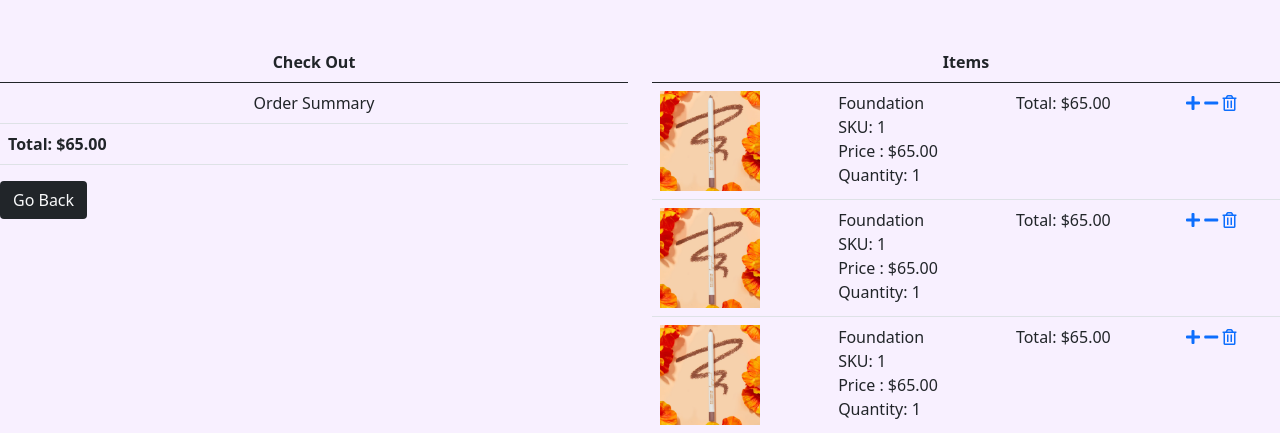
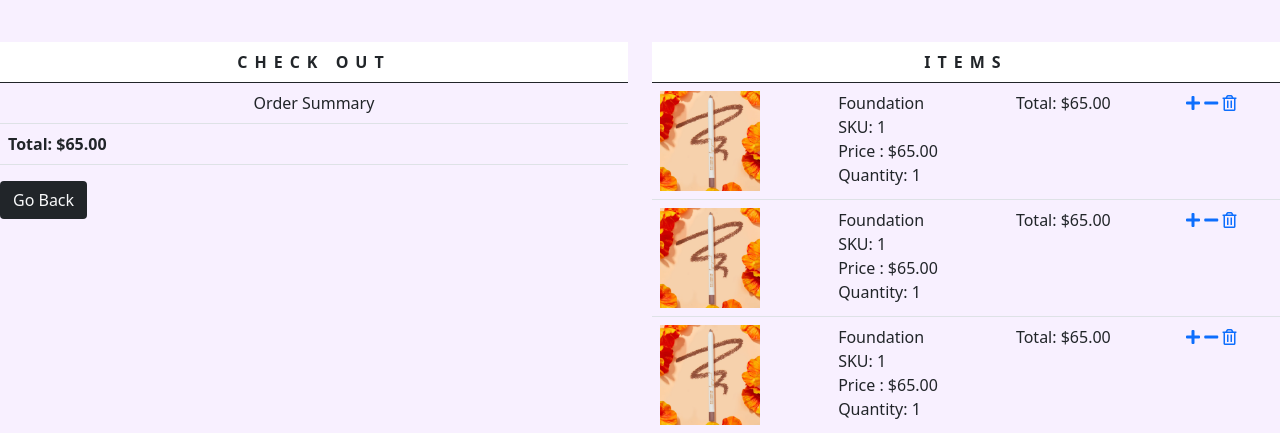
Before and after one commit to Vasileia-Apostolou/Beauty_Bounty, a Django app: page /cart in a window 1280 px wide. Shown: the part 94-527 px from the top of the page. Run offline with Django 3.2, Linux system fonts and the light colour scheme; data that the repository does not hold is empty; some libraries are stand-ins or nearby versions.

Commit message:
Style cart table headings

```diff
--- a/store/static/css/style.css
+++ b/store/static/css/style.css
@@ -96,6 +96,15 @@ background-size: cover;
     text-align: center;
 }
 
+/* ------ CART --------*/
+.thead-text {
+    text-align: center;
+    text-transform: uppercase;
+    letter-spacing: 7px;
+    background-color: white !important;
+
+}
+
 
 /* -------- FOOTER --------*/
 footer {
--- a/store/templates/store/base.html
+++ b/store/templates/store/base.html
@@ -11,6 +11,7 @@
     <title>{% block title %} {% endblock %}</title>
 </head>
 <body>
+
     {% include 'store/navbar.html' %}
 
     {% block content %}
--- a/store/templates/store/cart.html
+++ b/store/templates/store/cart.html
@@ -18,7 +18,7 @@ Cart
        <table class="table">
            <thead>
                <tr>
-                   <th class="text-center" colspan="4">
+                   <th class="thead-text" olspan="4">
                        Check Out
                    </th>
                </tr>
@@ -47,7 +47,7 @@ Cart
         <table class="table">
            <thead>
                <tr>
-                   <th class="text-center" colspan="4">
+                   <th class="thead-text" colspan="4">
                       Items
                    </th>
                </tr>
```
